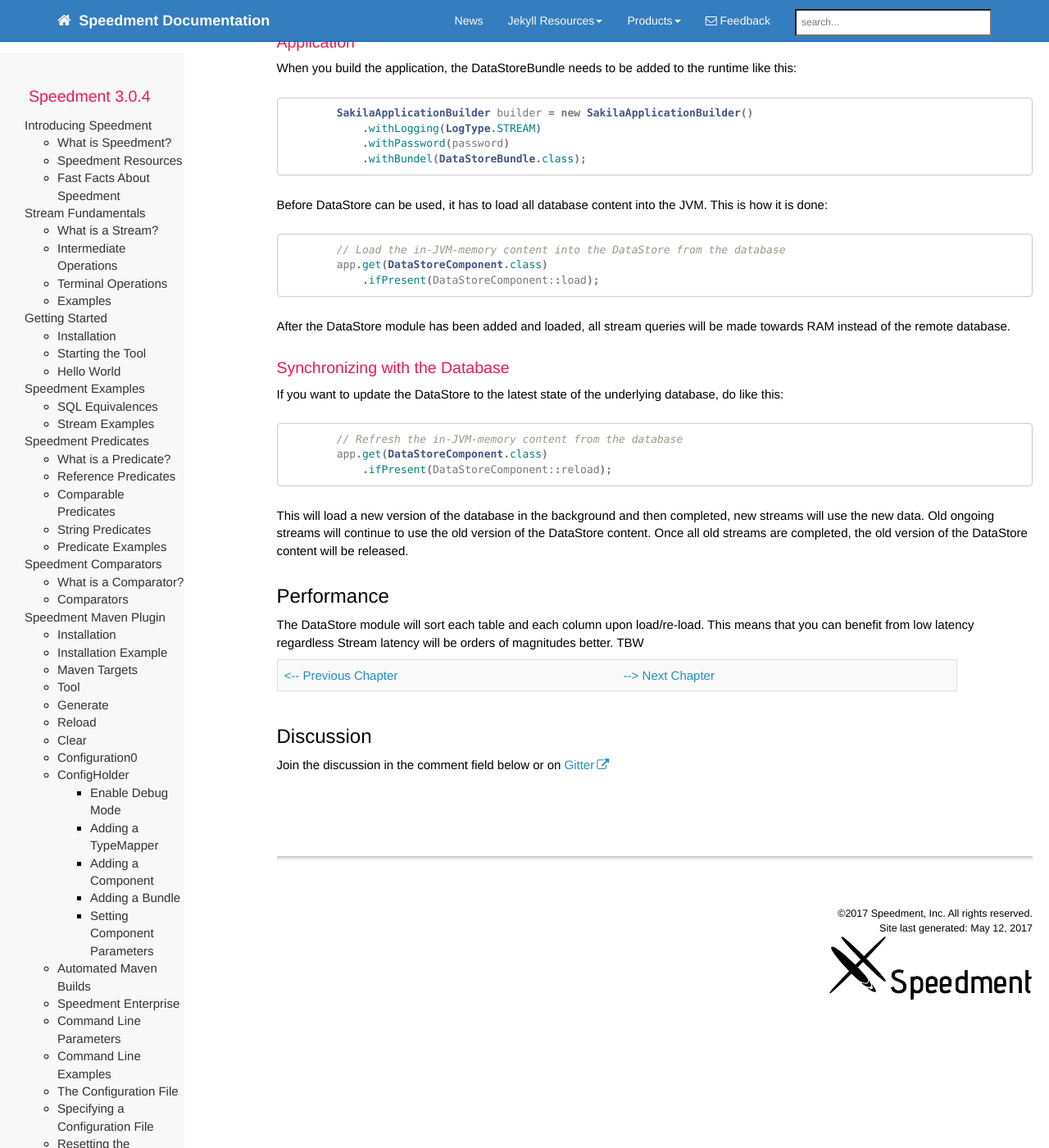
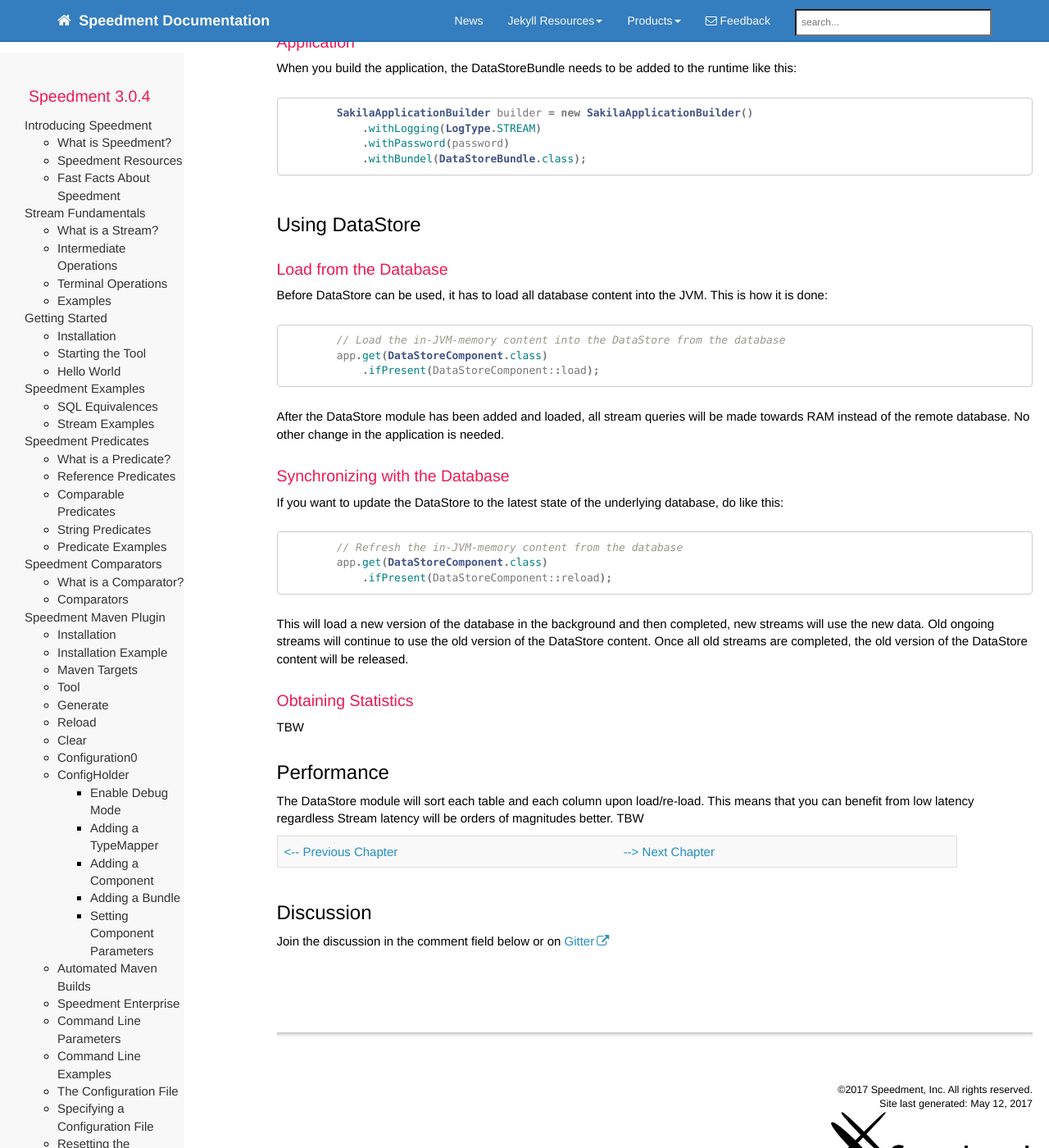
Before and after one commit to speedment/speedment-doc, a Jekyll site: the page built from pages/datastore.md, in a window 1280 px wide and 1400 px high, scrolled down 1266 px. Shown: the whole window at 82% size. Built offline with Jekyll 4.4.1, drawn with Linux system fonts in a browser that asks for light colours; nearby versions of some CDN libraries; comment, search, counter and statistics services are not loaded; some of the changed text lies outside the part shown.

Commit message:
Improve on DataStore

````diff
--- a/pages/datastore.md
+++ b/pages/datastore.md
@@ -18,7 +18,7 @@
 The DataStore modu;e can hold terabytes of data and will significantly reduce stream latency. The Stream API remains exactly the same as for SQL Streams.
 
 
-## Installation
+## Enabling DataStore
 In order to use DataStore you need a commercial Speedment license or a trial license key. Download a free trial license using the Speedment [Initializer](https://www.speedment.com/initializer/).
 The DataStore module needs to be referenced both in your pom.xml file and in you application.
 
@@ -64,13 +64,16 @@
             .withPassword(password)
             .withBundel(DataStoreBundle.class);
 ```
+## Using DataStore
+
+### Load from the Database
 Before DataStore can be used, it has to load all database content into the JVM. This is how it is done:
 ``` java
         // Load the in-JVM-memory content into the DataStore from the database
         app.get(DataStoreComponent.class)
             .ifPresent(DataStoreComponent::load);
 ```
-After the DataStore module has been added and loaded, all stream queries will be made towards RAM instead of the remote database.
+After the DataStore module has been added and loaded, all stream queries will be made towards RAM instead of the remote database. No other change in the application is needed.
 
 ### Synchronizing with the Database
 If you want to update the DataStore to the latest state of the underlying database, do like this:
@@ -80,6 +83,9 @@
             .ifPresent(DataStoreComponent::reload);
 ```
 This will load a new version of the database in the background and then completed, new streams will use the new data. Old ongoing streams will continue to use the old version of the DataStore content. Once all old streams are completed, the old version of the DataStore content will be released.
+
+### Obtaining Statistics
+TBW
 
 
 ## Performance
````
Also changed, not shown: _data/sidebars/mydoc_sidebar.yml (+6 -6 lines), pages/speedment_examples.md (+1 -1 lines).
